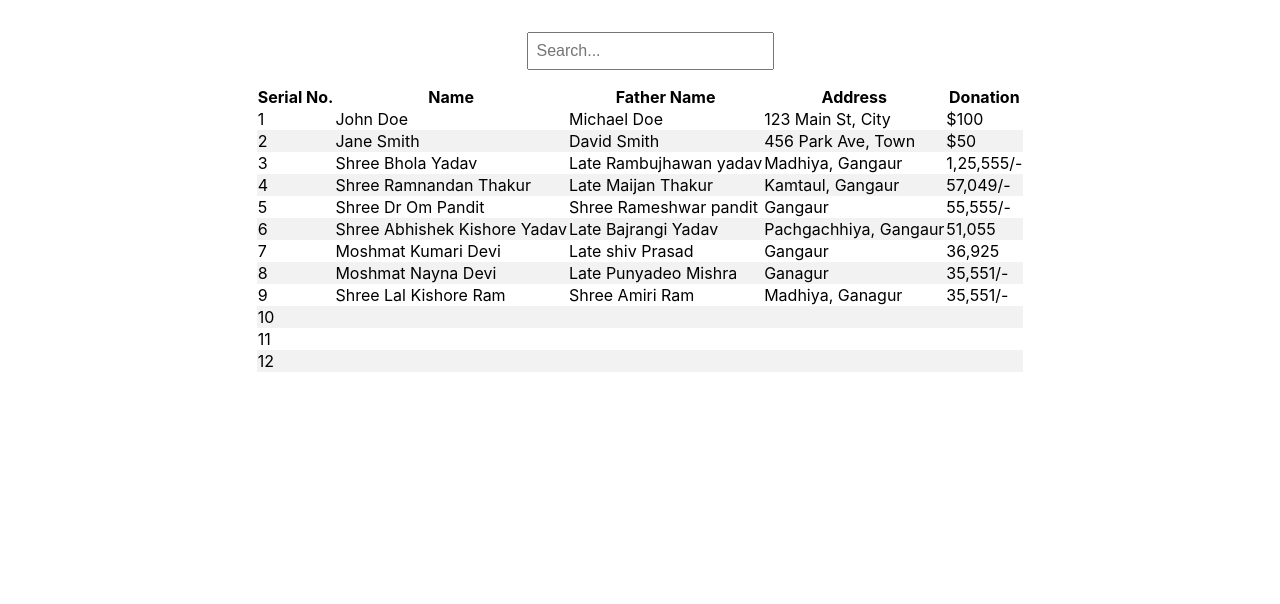
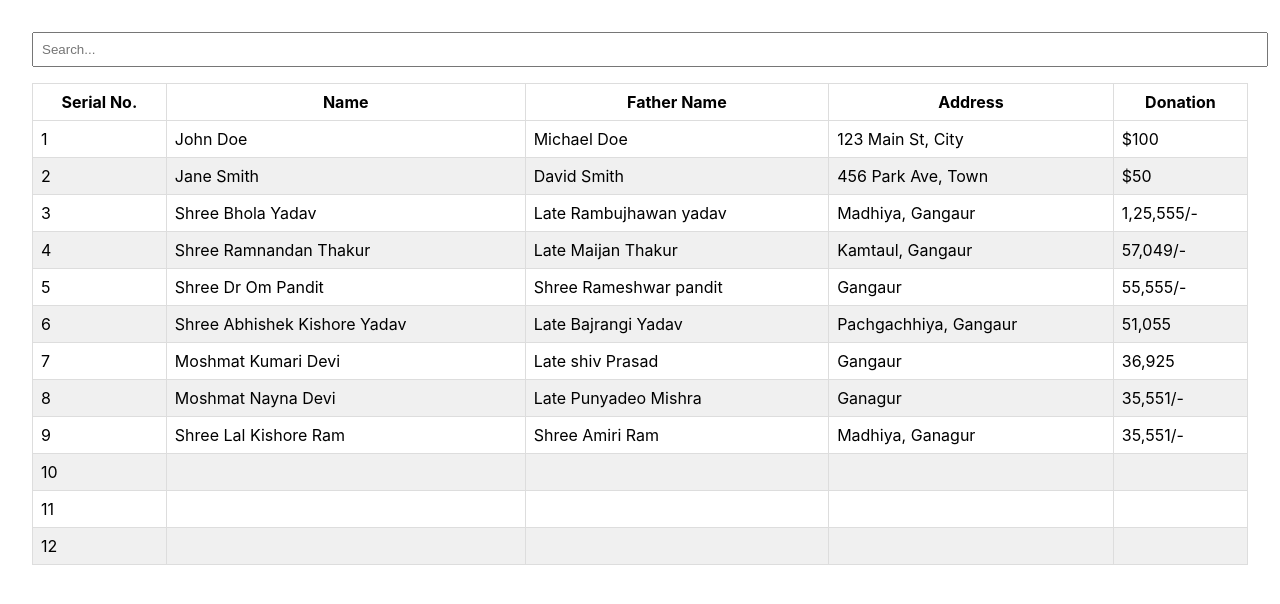
Before and after one commit to bikashamit/donationRecord, a React (Create React App) app: page / in a window 1280 px wide. Shown: the top 604 px of the page. Built offline with nearby package versions, Linux system fonts and the light colour scheme.

Commit message:
webdevelopment

```diff
--- a/src/App.css
+++ b/src/App.css
@@ -1,8 +1,24 @@
 .App {
-  display: flex;
-  flex-direction: column;
-  align-items: center;
   padding: 2rem;
+}
+
+.mobile-table {
+  width: 100%;
+  border-collapse: collapse;
+}
+
+th,
+td {
+  padding: 0.5rem;
+  border: 1px solid #ddd;
+}
+
+th {
+  font-weight: bold;
+}
+
+tr:nth-child(even) {
+  background-color: #f0f0f0;
 }
 
 .filter-container {
@@ -11,30 +27,5 @@
 
 .filter-input {
   padding: 0.5rem;
-  font-size: 1rem;
   width: 100%;
 }
-
-.table-container {
-  overflow-x: auto;
-}
-
-.mobile-table {
-  width: 100%;
-  border-collapse: collapse;
-}
-
-.table-row-white {
-  background-color: #ffffff;
-}
-
-.table-row-gray {
-  background-color: #f2f2f2;
-}
-
-@media (max-width: 768px) {
-  .mobile-table thead th:first-child,
-  .mobile-table tbody td:first-child {
-    display: table-cell;
-  }
-}
```
